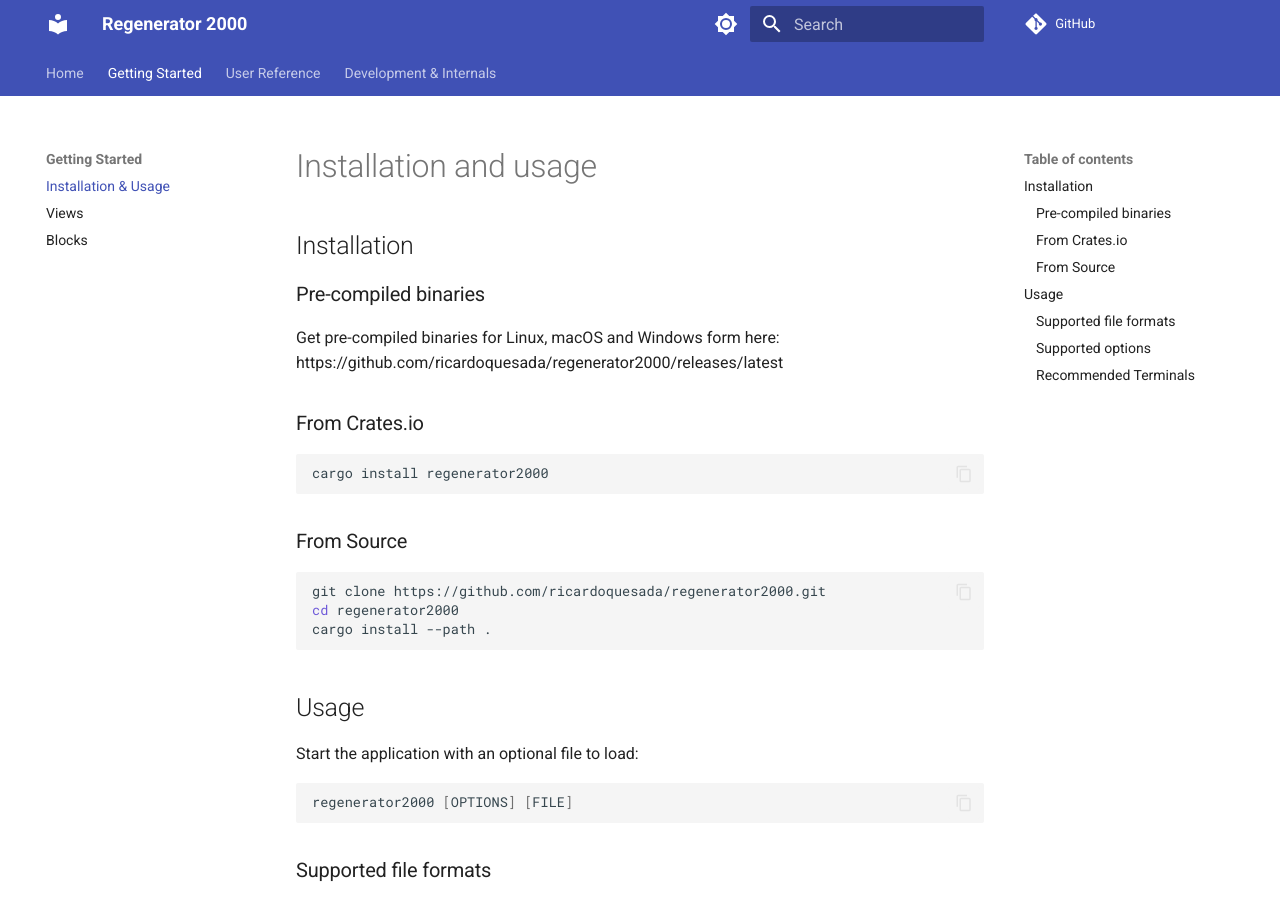
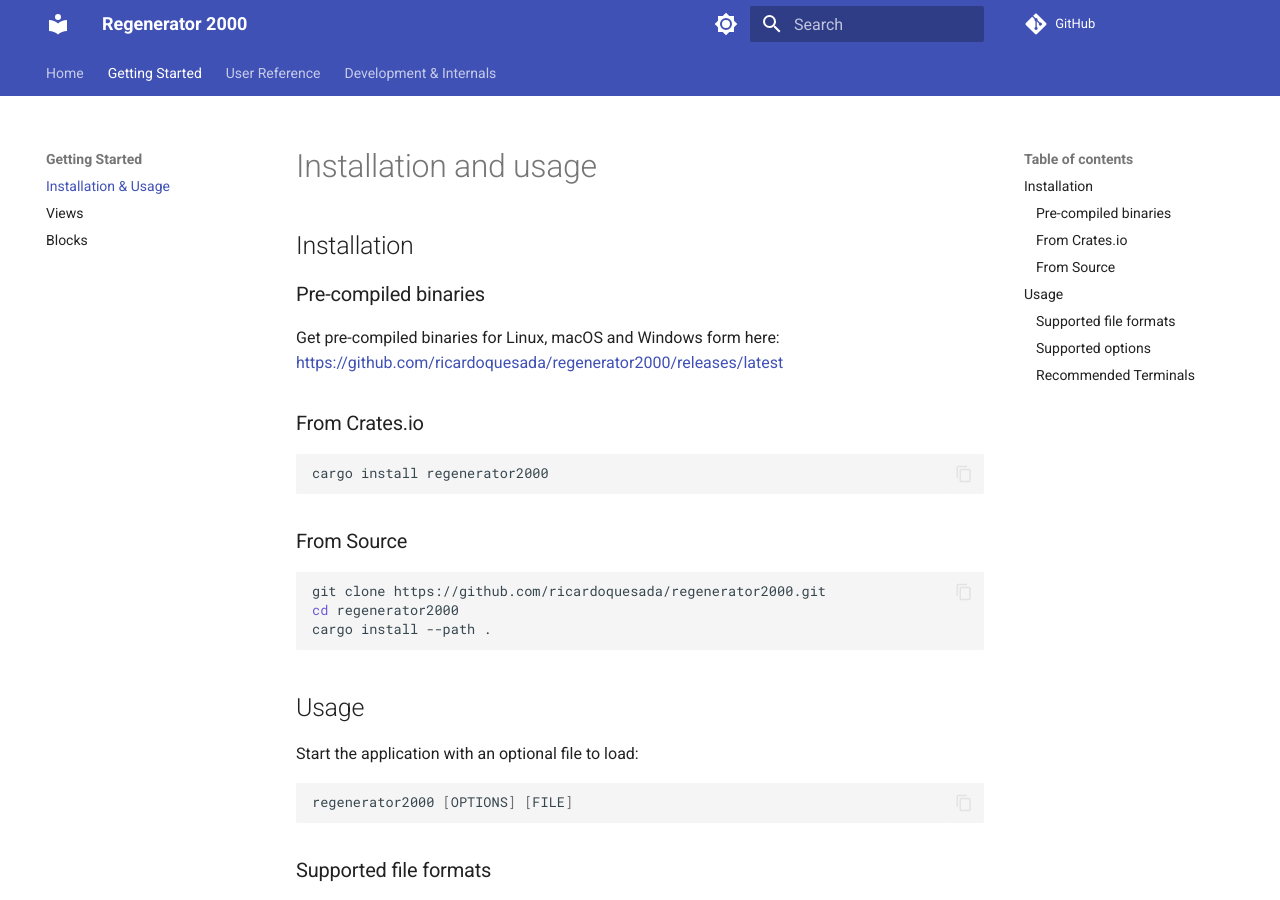
Before and after one commit to ricardoquesada/regenerator2000, an MkDocs documentation site: the page built from docs/install.md, in a window 1280 px wide and 900 px high. Built offline with MkDocs 1.6.1 and Material for MkDocs 9.7.7, drawn with Linux system fonts in a browser that asks for light colours; comment, search, counter and statistics services are not loaded.

Commit message:
mkdocs fixes

```diff
--- a/docs/install.md
+++ b/docs/install.md
@@ -5,7 +5,7 @@
 ### Pre-compiled binaries
 
 Get pre-compiled binaries for Linux, macOS and Windows form
-here: https://github.com/ricardoquesada/regenerator2000/releases/latest
+here: <https://github.com/ricardoquesada/regenerator2000/releases/latest>
 
 ### From Crates.io
 
```
Also changed, not shown: docs/views.md (+5 -0 lines).
